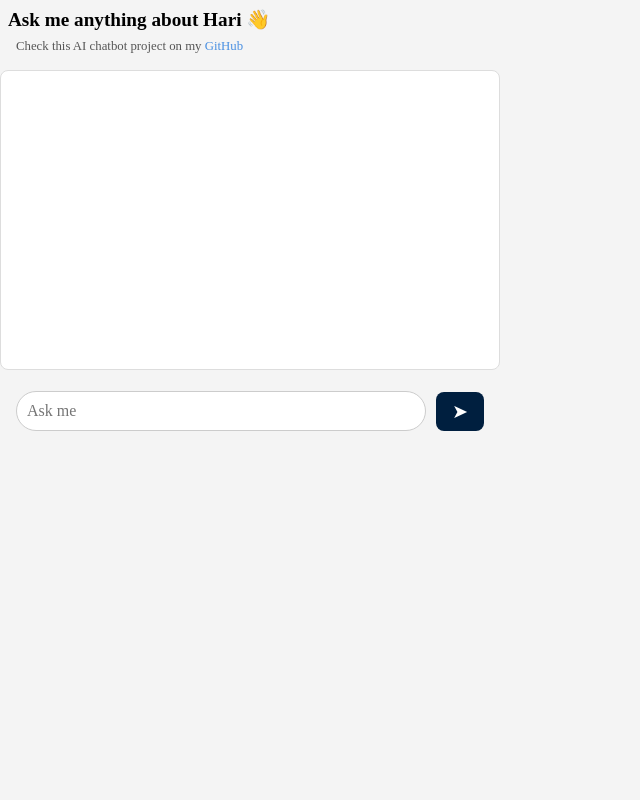
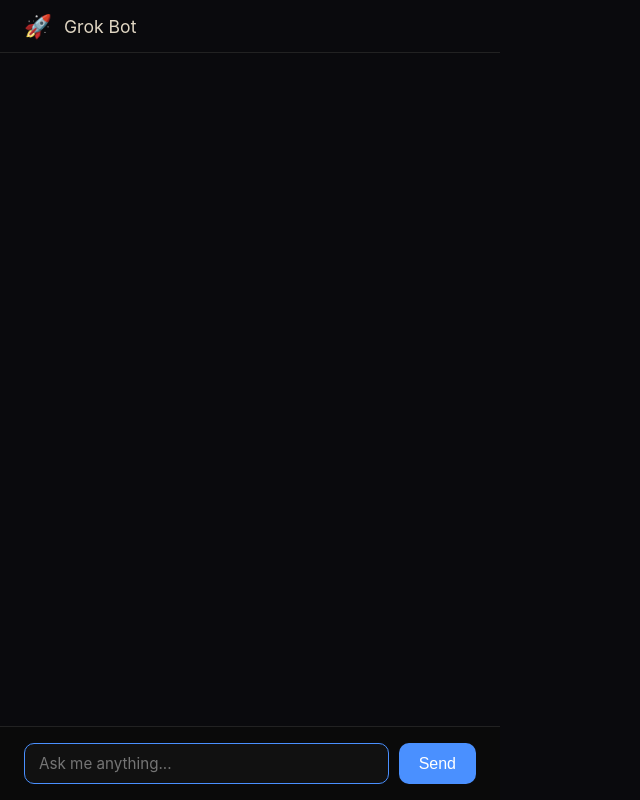
Before and after one commit to mknight2690-sys/grok-chatbot-flask, a plain HTML site: page static/index.html in a window 1280 px wide. Shown: the whole page, without its empty margins (0-640 px from the left). Drawn offline with Linux system fonts and the light colour scheme.

Commit message:
Update UI to Grok style, fix app.py error handling, add .gitignore

```diff
--- a/static/index.html
+++ b/static/index.html
@@ -2,138 +2,186 @@
 <html lang="en">
 <head>
   <meta charset="UTF-8" />
-  <title>HariBot 🤖</title>
+  <title>Grok Bot</title>
+  <meta name="viewport" content="width=device-width, initial-scale=1" />
   <link rel="stylesheet" href="/static/style.css">
   <style>
+    * { box-sizing: border-box; }
     body {
       margin: 0;
       padding: 0;
-      height: 100%;
-      overflow: hidden;
-      font-family: "Times New Roman", Times, serif;
+      height: 100vh;
+      background: #0a0a0d;
+      color: #e0d6c3;
+      font-family: -apple-system, BlinkMacSystemFont, "Segoe UI", "Times New Roman", Times, serif;
+      display: flex;
+      flex-direction: column;
     }
-
-    h2 {
-      margin: 0.5rem;
-      font-size: 1.2rem;
+    #chat-container {
+      flex: 1;
+      overflow-y: auto;
+      padding: 1rem 1.5rem;
+      max-width: 800px;
+      margin: 0 auto;
+      width: 100%;
     }
-
-    #info {
-      font-size: 0.8rem;
-      margin: 0.5rem 1rem 1rem;
-      color: #555;
+    .message {
+      margin: 0.75rem 0;
+      padding: 0.6rem 0.85rem;
+      border-radius: 12px;
+      max-width: 70%;
+      line-height: 1.5;
+      font-size: 0.95rem;
     }
-
-    #chat {
-      height: 300px;
-      overflow-y: auto;
-      padding: 0.75rem 1rem;
-      box-sizing: border-box;
+    .user-msg {
+      background: #1e1e2e;
+      margin-left: auto;
+      border-bottom-right-radius: 4px;
     }
-
-    form {
-      height: 50px;
+    .bot-msg {
+      background: #1a1a2e;
+      border: 1px solid #2a2a4a;
+      margin-right: auto;
+      border-bottom-left-radius: 4px;
+    }
+    .typing-indicator {
+      color: #888;
+      font-style: italic;
+      margin: 0.5rem 0;
+    }
+    #input-form {
+      display: flex;
+      padding: 1rem 1.5rem;
+      max-width: 800px;
+      margin: 0 auto;
+      width: 100%;
+      border-top: 1px solid #222;
+      background: #0a0a0a;
+    }
+    #msgInput {
+      flex: 1;
+      padding: 10px 14px;
+      border: 1px solid #333;
+      border-radius: 10px;
+      background: #111;
+      color: #e0d6c3;
+      font-size: 0.95rem;
+      outline: none;
+      font-family: inherit;
+    }
+    #msgInput:focus {
+      border-color: #4a90ff;
+    }
+    #sendButton {
+      background: #4a90ff;
+      color: white;
+      border: none;
+      margin-left: 10px;
+      padding: 10px 20px;
+      border-radius: 10px;
+      font-size: 1rem;
+      cursor: pointer;
+      transition: background 0.2s;
+      font-weight: 500;
+    }
+    #sendButton:hover {
+      background: #3a7fe0;
+    }
+    #header {
+      padding: 0.75rem 1.5rem;
+      max-width: 800px;
+      margin: 0 auto;
+      width: 100%;
+      border-bottom: 1px solid #222;
       display: flex;
       align-items: center;
-      padding: 0 1rem;
-      box-sizing: border-box;
+      gap: 0.75rem;
     }
-
-    input {
-      flex: 1;
-      padding: 8px 12px;
-      border: 1px solid #ccc;
-      border-radius: 6px;
-      outline: none;
-      font-size: 0.95rem;
-      font-family: "Times New Roman", Times, serif;
+    #header-logo {
+      font-size: 1.4rem;
+      font-weight: 700;
+      color: #4a90ff;
     }
-
-    button {
-      background: #001f3f;
-      color: white;
-      border: none;
-      margin-left: 8px;
-      padding: 8px 16px;
-      border-radius: 8px; /* smoother rectangle */
+    #header-title {
       font-size: 1.1rem;
-      cursor: pointer;
-      transition: background 0.2s;
-    }
-
-    button:hover {
-      background: #003366;
-    }
-
-    p {
-      margin: 0.3rem 0;
-    }
-
-    #chat p b {
-      color: #333;
-    }
-
-    a {
-      color: #4a90e2;
-      text-decoration: none;
-    }
-
-    a:hover {
-      text-decoration: underline;
+      color: #e0d6c3;
     }
   </style>
 </head>
 <body>
 
-  <h2>Ask me anything about Hari 👋</h2>
-  <div id="info">
-    Check this AI chatbot project on my <a href="https://github.com/Hariprashad-Ravikumar/Hari-ChatBot" target="_blank">GitHub</a>
+  <div id="header">
+    <div id="header-logo">🚀</div>
+    <div id="header-title">Grok Bot</div>
   </div>
 
-  <div id="chat"></div>
+  <div id="chat-container"></div>
 
-  <form id="msgForm">
-    <input id="msgInput" placeholder="Ask me" autocomplete="off" />
-    <button type="submit" title="Send">➤</button>
+  <form id="input-form">
+    <input id="msgInput" placeholder="Ask me anything..." autocomplete="off" />
+    <button id="sendButton" type="submit" title="Send">Send</button>
   </form>
 
   <script>
-    const chat = document.getElementById("chat");
-    const form = document.getElementById("msgForm");
+    const chatContainer = document.getElementById("chat-container");
+    const form = document.getElementById("input-form");
     const input = document.getElementById("msgInput");
 
     function scrollToBottom() {
-      chat.scrollTop = chat.scrollHeight;
+      chatContainer.scrollTop = chatContainer.scrollHeight;
     }
+
+    function addMessage(content, isUser) {
+      const msgDiv = document.createElement("div");
+      msgDiv.className = "message " + (isUser ? "user-msg" : "bot-msg");
+      msgDiv.textContent = content;
+      chatContainer.appendChild(msgDiv);
+      scrollToBottom();
+    }
+
+    const history = [];
 
     form.addEventListener("submit", async (e) => {
       e.preventDefault();
       const q = input.value.trim();
       if (!q) return;
 
-      chat.insertAdjacentHTML("beforeend", `<p><b style="color:#1f77b4">You:</b> <span style="color:#1f77b4">${q}</span></p>`);
-      scrollToBottom();
+      addMessage(q, true);
+      history.push({ role: "user", content: q });
       input.value = "";
+      input.disabled = true;
 
-      chat.insertAdjacentHTML("beforeend", `<p id="loading">HariBot is typing…</p>`);
+      const typingIndicator = document.createElement("div");
+      typingIndicator.className = "typing-indicator";
+      typingIndicator.textContent = "Grok is thinking...";
+      chatContainer.appendChild(typingIndicator);
       scrollToBottom();
 
       try {
         const r = await fetch("/chat", {
           method: "POST",
           headers: { "Content-Type": "application/json" },
-          body: JSON.stringify({ message: q })
+          body: JSON.stringify({ message: q, history: history.slice(0, -1) })
         });
         const data = await r.json();
-        document.getElementById("loading").remove();
-        chat.insertAdjacentHTML("beforeend", `<p><b style="color:#2e2e2e;">HariBot:</b> <span style="color:#2e2e2e;">${data.reply}</span></p>`);
-        scrollToBottom();
+        typingIndicator.remove();
+
+        if (data.error) {
+          addMessage(data.error, false);
+        } else {
+          addMessage(data.reply, false);
+          history.push({ role: "assistant", content: data.reply });
+        }
       } catch (err) {
-        document.getElementById("loading").remove();
-        chat.insertAdjacentHTML("beforeend", `<p style="color:red"><b>Error:</b> ${err.message}</p>`);
-        scrollToBottom();
+        typingIndicator.remove();
+        addMessage("Error: " + err.message, false);
       }
+
+      input.disabled = false;
+      input.focus();
     });
+
+    input.focus();
   </script>
 
 </body>
```
Also changed, not shown: 2 other files.
